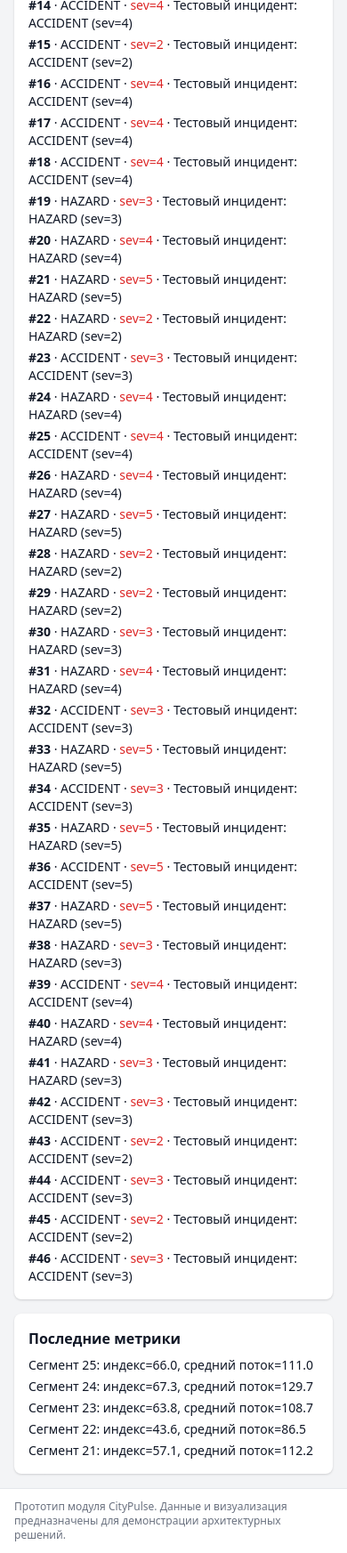
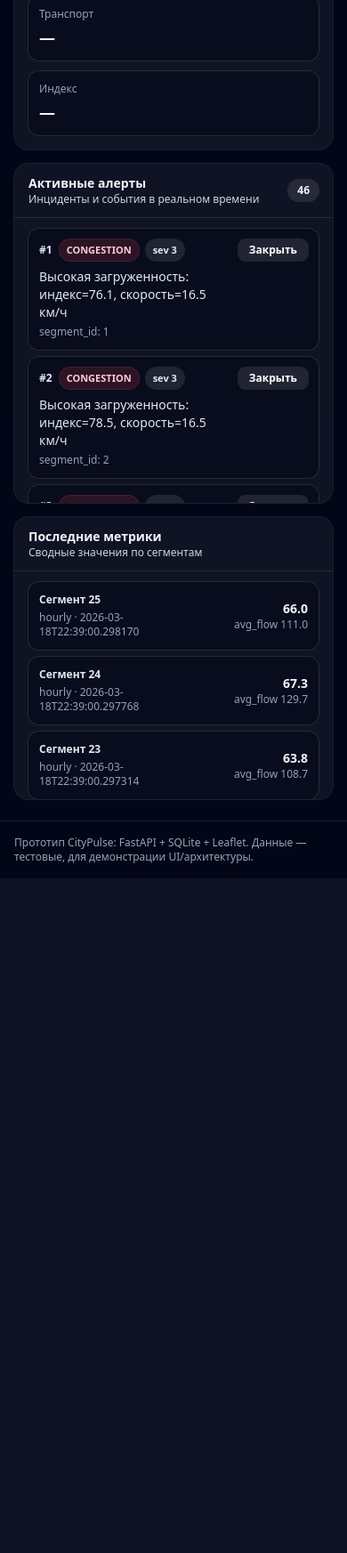
Before and after one commit to egorr-gubanov/design_of_information_systems, a FastAPI app: page / in a window 390 px wide. Shown: the part 1321-3066 px from the top of the page at 89% size. After the commit the page ends 2308 px from the top, so only its background shows below. Run offline with FastAPI, Linux system fonts and the light colour scheme; some libraries are stand-ins or nearby versions.

Commit message:
Improve UI dashboard and make map loading resilient
Made-with: Cursor

```diff
--- a/static/css/styles.css
+++ b/static/css/styles.css
@@ -5,3 +5,16 @@ body {
 #map {
   min-height: 22rem;
 }
+
+/* Make Leaflet popups match dark UI */
+.leaflet-popup-content-wrapper,
+.leaflet-popup-tip {
+  background: rgba(2, 6, 23, 0.92);
+  color: #e2e8f0;
+  box-shadow: 0 18px 50px rgba(0, 0, 0, 0.35);
+  border: 1px solid rgba(255, 255, 255, 0.1);
+}
+
+.leaflet-popup-content-wrapper a {
+  color: #67e8f9;
+}
--- a/static/js/app.js
+++ b/static/js/app.js
@@ -1,13 +1,37 @@
 /* global L */
 
-const map = L.map("map", { attributionControl: false }).setView([59.93, 30.33], 11);
+const hasLeaflet = typeof window !== "undefined" && typeof window.L !== "undefined";
+let map = null;
+
+function showMapFallback(message) {
+  const el = document.getElementById("map");
+  if (!el) return;
+  el.innerHTML = `
+    <div class="h-full w-full flex items-center justify-center p-6">
+      <div class="max-w-md rounded-2xl bg-white/5 p-5 text-center ring-1 ring-white/10">
+        <div class="text-sm font-semibold text-white">Карта недоступна</div>
+        <div class="mt-2 text-xs text-slate-300">${message}</div>
+        <div class="mt-3 text-[11px] text-slate-400">KPI/алерты/метрики продолжат обновляться.</div>
+      </div>
+    </div>
+  `;
+}
+
+if (hasLeaflet) {
+  map = L.map("map", { attributionControl: false }).setView([59.93, 30.33], 11);
 
   L.tileLayer("https://{s}.tile.openstreetmap.org/{z}/{x}/{y}.png", {
     maxZoom: 19,
     attribution: "",
   }).addTo(map);
+} else {
+  showMapFallback(
+    "Не удалось загрузить Leaflet (CDN). Сделай hard refresh или проверь доступ к `unpkg.com`."
+  );
+}
 
 let segmentLayers = {};
+let latestSnapshots = [];
 
 function colorForCongestion(index) {
   if (index < 30) return "#16a34a"; // green
@@ -35,34 +59,93 @@ function parseGeometry(geometry) {
   return null;
 }
 
+function formatTimeHHMM(date) {
+  const pad = (n) => String(n).padStart(2, "0");
+  return `${pad(date.getHours())}:${pad(date.getMinutes())}`;
+}
+
+function setText(id, value) {
+  const el = document.getElementById(id);
+  if (el) el.textContent = value;
+}
+
+function setSelected(snapshot) {
+  if (!snapshot) {
+    setText("selected-speed", "—");
+    setText("selected-vehicles", "—");
+    setText("selected-index", "—");
+    const badge = document.getElementById("selected-badge");
+    if (badge) badge.classList.add("hidden");
+    return;
+  }
+
+  const speed = snapshot.latest_flow ? snapshot.latest_flow.average_speed.toFixed(1) : "—";
+  const vehicles = snapshot.latest_flow ? String(snapshot.latest_flow.vehicle_count) : "—";
+  const idx = snapshot.congestion_index.toFixed(1);
+  setText("selected-speed", `${speed} км/ч`);
+  setText("selected-vehicles", vehicles);
+  setText("selected-index", idx);
+
+  const badge = document.getElementById("selected-badge");
+  if (badge) {
+    badge.classList.remove("hidden");
+    badge.textContent = snapshot.segment.name;
+  }
+}
+
 async function loadTraffic() {
   try {
     const snapshots = await fetchJSON("/api/traffic/current");
+    latestSnapshots = snapshots;
 
+    if (map) {
       Object.values(segmentLayers).forEach((layer) => map.removeLayer(layer));
       segmentLayers = {};
+    }
+
+    setText("kpi-segments", String(snapshots.length));
+    const congested = snapshots.filter((s) => s.congestion_index >= 70).length;
+    setText("kpi-congested", String(congested));
+    setText("kpi-updated", formatTimeHHMM(new Date()));
+
+    // If Leaflet failed to load, we still update KPIs and lists (no map rendering).
+    if (!map) return;
 
     snapshots.forEach((snap) => {
       const coords = parseGeometry(snap.segment.geometry);
       if (!coords) return;
 
       const color = colorForCongestion(snap.congestion_index);
-      const layer = L.polyline(coords, { color, weight: 6, opacity: 0.8 }).addTo(map);
+      const layer = L.polyline(coords, { color, weight: 6, opacity: 0.9, lineJoin: "round" }).addTo(map);
 
       const speed = snap.latest_flow ? snap.latest_flow.average_speed.toFixed(1) : "—";
       const vehicles = snap.latest_flow ? snap.latest_flow.vehicle_count : "—";
-      const alertBadge = snap.has_active_alert ? "<span class='text-red-600 font-semibold'>АЛЕРТ</span>" : "";
+      const alertBadge = snap.has_active_alert
+        ? "<span class='inline-flex items-center rounded-full bg-rose-500/15 px-2 py-0.5 text-xs font-semibold text-rose-200 ring-1 ring-rose-500/30'>АЛЕРТ</span>"
+        : "";
 
       layer.bindPopup(
         `<div class="text-sm">
-          <div class="font-semibold mb-1">${snap.segment.name}</div>
-          <div>Индекс загруженности: <span class="font-mono">${snap.congestion_index.toFixed(1)}</span></div>
-          <div>Скорость: <span class="font-mono">${speed}</span> км/ч</div>
-          <div>Транспортных средств: <span class="font-mono">${vehicles}</span></div>
-          <div>${alertBadge}</div>
+          <div class="font-semibold mb-2 text-slate-100">${snap.segment.name}</div>
+          <div class="grid grid-cols-2 gap-2">
+            <div class="rounded-lg bg-slate-950/60 p-2 ring-1 ring-white/10">
+              <div class="text-[11px] text-slate-300">Индекс</div>
+              <div class="font-mono text-slate-50">${snap.congestion_index.toFixed(1)}</div>
+            </div>
+            <div class="rounded-lg bg-slate-950/60 p-2 ring-1 ring-white/10">
+              <div class="text-[11px] text-slate-300">Скорость</div>
+              <div class="font-mono text-slate-50">${speed} км/ч</div>
+            </div>
+            <div class="rounded-lg bg-slate-950/60 p-2 ring-1 ring-white/10 col-span-2">
+              <div class="text-[11px] text-slate-300">Транспорт</div>
+              <div class="font-mono text-slate-50">${vehicles}</div>
+            </div>
+          </div>
+          <div class="mt-2">${alertBadge}</div>
         </div>`
       );
 
+      layer.on("click", () => setSelected(snap));
       segmentLayers[snap.segment.id] = layer;
     });
   } catch (e) {
@@ -71,24 +154,80 @@ async function loadTraffic() {
   }
 }
 
+function alertTypeBadge(type) {
+  const base =
+    "inline-flex items-center rounded-full px-2 py-0.5 text-[11px] font-semibold ring-1";
+  if (type === "ACCIDENT") return `${base} bg-orange-500/15 text-orange-200 ring-orange-500/30`;
+  if (type === "HAZARD") return `${base} bg-violet-500/15 text-violet-200 ring-violet-500/30`;
+  return `${base} bg-rose-500/15 text-rose-200 ring-rose-500/30`; // CONGESTION
+}
+
+async function resolveAlert(id) {
+  const res = await fetch(`/api/alerts/${id}/resolve`, {
+    method: "POST",
+    headers: { "Content-Type": "application/json" },
+    body: JSON.stringify({ resolved: true }),
+  });
+  if (!res.ok) throw new Error(`Resolve failed: ${res.status}`);
+}
+
 async function loadAlerts() {
   const container = document.getElementById("alerts-list");
   container.innerHTML = "";
   try {
     const alerts = await fetchJSON("/api/alerts/?only_active=true");
+    setText("kpi-alerts", String(alerts.length));
+    setText("alerts-count-pill", String(alerts.length));
     if (!alerts.length) {
-      container.innerHTML = '<li class="text-gray-500">Нет активных алертов</li>';
+      container.innerHTML =
+        '<li class="rounded-xl bg-slate-950/50 p-3 text-slate-300 ring-1 ring-white/10">Нет активных алертов</li>';
       return;
     }
     alerts.forEach((a) => {
       const li = document.createElement("li");
-      li.innerHTML = `<span class="font-semibold">#${a.id}</span> · ${a.type} ·
-        <span class="text-red-600">sev=${a.severity}</span> · ${a.description || ""}`;
+      li.className = "rounded-xl bg-slate-950/50 p-3 ring-1 ring-white/10";
+      li.innerHTML = `
+        <div class="flex items-start justify-between gap-3">
+          <div class="min-w-0">
+            <div class="flex flex-wrap items-center gap-2">
+              <span class="text-xs font-semibold text-slate-200">#${a.id}</span>
+              <span class="${alertTypeBadge(a.type)}">${a.type}</span>
+              <span class="inline-flex items-center rounded-full bg-white/10 px-2 py-0.5 text-[11px] font-semibold text-slate-200 ring-1 ring-white/10">sev ${a.severity}</span>
+            </div>
+            <div class="mt-2 text-sm text-slate-200">${a.description || "—"}</div>
+            <div class="mt-1 text-xs text-slate-400">segment_id: ${a.segment_id}</div>
+          </div>
+          <button
+            data-alert-id="${a.id}"
+            class="shrink-0 rounded-lg bg-white/10 px-3 py-1 text-xs font-semibold text-white ring-1 ring-white/10 transition hover:bg-white/15"
+            title="Закрыть алерт"
+          >Закрыть</button>
+        </div>
+      `;
       container.appendChild(li);
+    });
+
+    container.querySelectorAll("button[data-alert-id]").forEach((btn) => {
+      btn.addEventListener("click", async () => {
+        const id = btn.getAttribute("data-alert-id");
+        if (!id) return;
+        btn.disabled = true;
+        btn.textContent = "…";
+        try {
+          await resolveAlert(id);
+          await loadAlerts();
+          await loadTraffic();
+        } catch (e) {
+          console.error(e);
+          btn.disabled = false;
+          btn.textContent = "Ошибка";
+        }
+      });
     });
   } catch (e) {
     console.error(e);
-    container.innerHTML = '<li class="text-red-600">Ошибка загрузки алертов</li>';
+    container.innerHTML =
+      '<li class="rounded-xl bg-rose-500/10 p-3 text-rose-200 ring-1 ring-rose-500/30">Ошибка загрузки алертов</li>';
   }
 }
 
@@ -98,29 +237,48 @@ async function loadMetrics() {
   try {
     const metrics = await fetchJSON("/api/metrics/summary?limit=5");
     if (!metrics.length) {
-      container.innerHTML = '<li class="text-gray-500">Метрики пока не рассчитаны</li>';
+      container.innerHTML =
+        '<li class="rounded-xl bg-slate-950/50 p-3 text-slate-300 ring-1 ring-white/10">Метрики пока не рассчитаны</li>';
       return;
     }
     metrics.forEach((m) => {
       const li = document.createElement("li");
-      li.innerHTML = `Сегмент ${m.segment_id}: индекс=${m.congestion_index.toFixed(
-        1
-      )}, средний поток=${m.average_flow.toFixed(1)}`;
+      li.className = "rounded-xl bg-slate-950/50 p-3 ring-1 ring-white/10";
+      li.innerHTML = `
+        <div class="flex items-center justify-between gap-3">
+          <div>
+            <div class="text-xs font-semibold text-slate-200">Сегмент ${m.segment_id}</div>
+            <div class="mt-1 text-xs text-slate-400">${m.time_window} · ${m.period_end}</div>
+          </div>
+          <div class="text-right">
+            <div class="text-sm font-semibold text-slate-100">${m.congestion_index.toFixed(1)}</div>
+            <div class="text-xs text-slate-400">avg_flow ${m.average_flow.toFixed(1)}</div>
+          </div>
+        </div>
+      `;
       container.appendChild(li);
     });
   } catch (e) {
     console.error(e);
-    container.innerHTML = '<li class="text-red-600">Ошибка загрузки метрик</li>';
+    container.innerHTML =
+      '<li class="rounded-xl bg-rose-500/10 p-3 text-rose-200 ring-1 ring-rose-500/30">Ошибка загрузки метрик</li>';
   }
 }
 
 async function refreshAll() {
-  await Promise.all([loadTraffic(), loadAlerts(), loadMetrics()]);
+  // Make segment KPI resilient: update it after traffic load finishes.
+  try {
+    await loadTraffic();
+  } finally {
+    setText("kpi-segments", String(Array.isArray(latestSnapshots) ? latestSnapshots.length : 0));
+  }
+  await Promise.all([loadAlerts(), loadMetrics()]);
 }
 
 document.getElementById("refresh-btn").addEventListener("click", () => {
   refreshAll();
 });
 
+setSelected(null);
 refreshAll();
 setInterval(refreshAll, 15000);
--- a/templates/index.html
+++ b/templates/index.html
@@ -4,10 +4,18 @@
     <meta charset="utf-8" />
     <title>CityPulse — Модуль транспортных потоков</title>
     <meta name="viewport" content="width=device-width, initial-scale=1" />
-    <link
-      href="https://cdn.jsdelivr.net/npm/tailwindcss@2.2.19/dist/tailwind.min.css"
-      rel="stylesheet"
-    />
+    <script src="https://cdn.tailwindcss.com"></script>
+    <script>
+      tailwind.config = {
+        theme: {
+          extend: {
+            boxShadow: {
+              soft: "0 10px 30px rgba(2, 6, 23, 0.08)",
+            },
+          },
+        },
+      };
+    </script>
     <link
       rel="stylesheet"
       href="https://unpkg.com/leaflet@1.9.4/dist/leaflet.css"
@@ -16,51 +24,145 @@
     />
     <link rel="stylesheet" href="/static/css/styles.css" />
   </head>
-  <body class="bg-gray-100 text-gray-900">
-    <div class="min-h-screen flex flex-col">
-      <header class="bg-white shadow">
-        <div class="max-w-7xl mx-auto py-4 px-4 sm:px-6 lg:px-8 flex justify-between items-center">
-          <h1 class="text-xl font-semibold text-gray-900">
-            CityPulse — Анализ транспортных потоков
-          </h1>
-          <span class="text-sm text-gray-500">Прототип модуля (FastAPI + Leaflet)</span>
+  <body class="bg-slate-950 text-slate-100">
+    <div class="min-h-screen">
+      <header class="sticky top-0 z-20 border-b border-white/10 bg-slate-950/70 backdrop-blur">
+        <div class="mx-auto max-w-7xl px-4 py-4 sm:px-6 lg:px-8">
+          <div class="flex flex-col gap-3 md:flex-row md:items-center md:justify-between">
+            <div>
+              <div class="flex items-center gap-3">
+                <div class="h-9 w-9 rounded-xl bg-gradient-to-br from-cyan-400 to-blue-600 shadow-soft"></div>
+                <div>
+                  <h1 class="text-lg font-semibold leading-tight">CityPulse</h1>
+                  <p class="text-sm text-slate-300">Модуль анализа и визуализации транспортных потоков (прототип)</p>
+                </div>
+              </div>
+            </div>
+            <div class="flex flex-wrap items-center gap-2">
+              <button
+                id="refresh-btn"
+                class="inline-flex items-center gap-2 rounded-xl bg-white/10 px-4 py-2 text-sm font-semibold text-white ring-1 ring-white/10 transition hover:bg-white/15"
+              >
+                <span class="inline-block h-2 w-2 rounded-full bg-emerald-400"></span>
+                Обновить
+              </button>
+              <a
+                href="/docs"
+                target="_blank"
+                class="inline-flex items-center gap-2 rounded-xl bg-white/5 px-4 py-2 text-sm font-semibold text-slate-200 ring-1 ring-white/10 transition hover:bg-white/10"
+              >
+                API Docs
+              </a>
+            </div>
+          </div>
         </div>
       </header>
 
-      <main class="flex-1 max-w-7xl mx-auto w-full py-4 px-4 sm:px-6 lg:px-8">
-        <div class="grid grid-cols-1 lg:grid-cols-3 gap-4">
-          <section class="lg:col-span-2">
-            <div class="bg-white shadow rounded-lg overflow-hidden">
-              <div class="px-4 py-2 border-b border-gray-200 flex justify-between items-center">
-                <h2 class="text-lg font-medium">Карта дорожной сети</h2>
-                <button
-                  id="refresh-btn"
-                  class="inline-flex items-center px-3 py-1 border border-transparent text-sm leading-4 font-medium rounded-md shadow-sm text-white bg-blue-600 hover:bg-blue-700 focus:outline-none"
-                >
-                  Обновить
-                </button>
+      <main class="mx-auto max-w-7xl px-4 py-6 sm:px-6 lg:px-8">
+        <section class="grid grid-cols-1 gap-3 md:grid-cols-4">
+          <div class="rounded-2xl bg-white/5 p-4 ring-1 ring-white/10">
+            <p class="text-xs uppercase tracking-wider text-slate-400">Сегменты</p>
+            <p id="kpi-segments" class="mt-2 text-2xl font-semibold">—</p>
+            <p class="mt-1 text-xs text-slate-400">Всего на карте</p>
+          </div>
+          <div class="rounded-2xl bg-white/5 p-4 ring-1 ring-white/10">
+            <p class="text-xs uppercase tracking-wider text-slate-400">Пробки</p>
+            <p id="kpi-congested" class="mt-2 text-2xl font-semibold">—</p>
+            <p class="mt-1 text-xs text-slate-400">Индекс ≥ 70</p>
+          </div>
+          <div class="rounded-2xl bg-white/5 p-4 ring-1 ring-white/10">
+            <p class="text-xs uppercase tracking-wider text-slate-400">Алерты</p>
+            <p id="kpi-alerts" class="mt-2 text-2xl font-semibold">—</p>
+            <p class="mt-1 text-xs text-slate-400">Активные события</p>
+          </div>
+          <div class="rounded-2xl bg-white/5 p-4 ring-1 ring-white/10">
+            <p class="text-xs uppercase tracking-wider text-slate-400">Обновление</p>
+            <p id="kpi-updated" class="mt-2 text-2xl font-semibold">—</p>
+            <p class="mt-1 text-xs text-slate-400">Последний опрос</p>
+          </div>
+        </section>
+
+        <section class="mt-4 grid grid-cols-1 gap-4 lg:grid-cols-12">
+          <div class="lg:col-span-8">
+            <div class="overflow-hidden rounded-2xl bg-white/5 ring-1 ring-white/10">
+              <div class="flex flex-col gap-2 border-b border-white/10 px-4 py-3 sm:flex-row sm:items-center sm:justify-between">
+                <div>
+                  <h2 class="text-sm font-semibold text-white">Карта дорожной сети</h2>
+                  <p class="text-xs text-slate-300">Клик по сегменту показывает детали и статус</p>
+                </div>
+                <div class="flex items-center gap-2 text-xs text-slate-300">
+                  <div class="flex items-center gap-2">
+                    <span class="h-2.5 w-2.5 rounded-full bg-emerald-500"></span>
+                    <span>Свободно</span>
+                  </div>
+                  <div class="flex items-center gap-2">
+                    <span class="h-2.5 w-2.5 rounded-full bg-amber-400"></span>
+                    <span>Умеренно</span>
+                  </div>
+                  <div class="flex items-center gap-2">
+                    <span class="h-2.5 w-2.5 rounded-full bg-rose-500"></span>
+                    <span>Пробка</span>
+                  </div>
+                </div>
               </div>
-              <div id="map" class="h-96 w-full"></div>
+              <div id="map" class="h-[26rem] w-full sm:h-[34rem]"></div>
             </div>
-          </section>
 
-          <section class="space-y-4">
-            <div class="bg-white shadow rounded-lg p-4">
-              <h3 class="text-md font-semibold mb-2">Активные алерты</h3>
-              <ul id="alerts-list" class="space-y-1 text-sm"></ul>
+            <div class="mt-4 rounded-2xl bg-white/5 p-4 ring-1 ring-white/10">
+              <div class="flex items-start justify-between gap-3">
+                <div>
+                  <h3 class="text-sm font-semibold">Выбранный сегмент</h3>
+                  <p class="text-xs text-slate-300">Информация обновляется при клике на линии</p>
+                </div>
+                <span id="selected-badge" class="hidden rounded-full bg-white/10 px-3 py-1 text-xs font-semibold ring-1 ring-white/10"></span>
+              </div>
+              <div class="mt-3 grid grid-cols-1 gap-3 sm:grid-cols-3">
+                <div class="rounded-xl bg-slate-950/50 p-3 ring-1 ring-white/10">
+                  <p class="text-xs text-slate-400">Скорость</p>
+                  <p id="selected-speed" class="mt-1 text-lg font-semibold">—</p>
+                </div>
+                <div class="rounded-xl bg-slate-950/50 p-3 ring-1 ring-white/10">
+                  <p class="text-xs text-slate-400">Транспорт</p>
+                  <p id="selected-vehicles" class="mt-1 text-lg font-semibold">—</p>
+                </div>
+                <div class="rounded-xl bg-slate-950/50 p-3 ring-1 ring-white/10">
+                  <p class="text-xs text-slate-400">Индекс</p>
+                  <p id="selected-index" class="mt-1 text-lg font-semibold">—</p>
+                </div>
+              </div>
             </div>
-            <div class="bg-white shadow rounded-lg p-4">
-              <h3 class="text-md font-semibold mb-2">Последние метрики</h3>
-              <ul id="metrics-list" class="space-y-1 text-sm"></ul>
+          </div>
+
+          <aside class="lg:col-span-4 space-y-4">
+            <div class="rounded-2xl bg-white/5 ring-1 ring-white/10">
+              <div class="flex items-center justify-between border-b border-white/10 px-4 py-3">
+                <div>
+                  <h3 class="text-sm font-semibold">Активные алерты</h3>
+                  <p class="text-xs text-slate-300">Инциденты и события в реальном времени</p>
+                </div>
+                <span id="alerts-count-pill" class="rounded-full bg-white/10 px-2.5 py-1 text-xs font-semibold ring-1 ring-white/10">—</span>
+              </div>
+              <div class="max-h-[20rem] overflow-auto px-4 py-3">
+                <ul id="alerts-list" class="space-y-2 text-sm"></ul>
+              </div>
             </div>
-          </section>
-        </div>
+
+            <div class="rounded-2xl bg-white/5 ring-1 ring-white/10">
+              <div class="border-b border-white/10 px-4 py-3">
+                <h3 class="text-sm font-semibold">Последние метрики</h3>
+                <p class="text-xs text-slate-300">Сводные значения по сегментам</p>
+              </div>
+              <div class="max-h-[16rem] overflow-auto px-4 py-3">
+                <ul id="metrics-list" class="space-y-2 text-sm"></ul>
+              </div>
+            </div>
+          </aside>
+        </section>
       </main>
 
-      <footer class="bg-white border-t border-gray-200">
-        <div class="max-w-7xl mx-auto px-4 py-3 text-xs text-gray-500">
-          Прототип модуля CityPulse. Данные и визуализация предназначены для демонстрации
-          архитектурных решений.
+      <footer class="border-t border-white/10">
+        <div class="mx-auto max-w-7xl px-4 py-4 text-xs text-slate-400 sm:px-6 lg:px-8">
+          Прототип CityPulse: FastAPI + SQLite + Leaflet. Данные — тестовые, для демонстрации UI/архитектуры.
         </div>
       </footer>
     </div>
```
Lines whose indentation alone changed are shown as unchanged.
